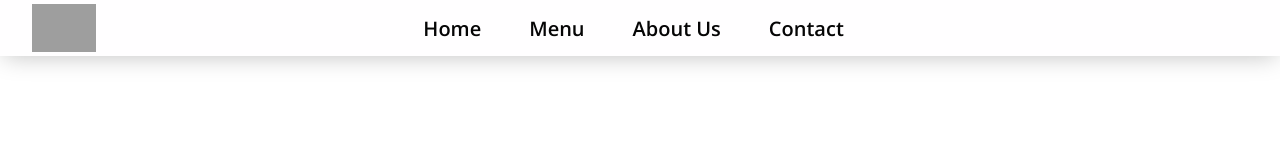
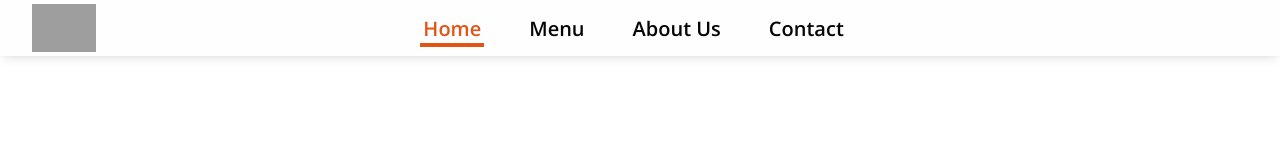
Before and after one commit to Luzefiru/odin-restaurant-page, a website built with webpack: page dist/index.html in a window 1280 px wide. Built offline with nearby package versions, Linux system fonts and the light colour scheme; grey boxes are pictures that could not be loaded.

Commit message:
feat: add currently selected navlink text decoration

```diff
--- a/dist/index.html
+++ b/dist/index.html
@@ -13,7 +13,7 @@
     <img class="header__logo" src="../res/logo-right.png" style="width: 4rem">
     <nav>
       <ul class="nav__list">
-        <li><a href="#" class="nav__list__link">Home</a></li>
+        <li><a href="#" class="nav__list__link selected">Home</a></li>
         <li><a href="#" class="nav__list__link">Menu</a></li>
         <li><a href="#" class="nav__list__link">About Us</a></li>
         <li><a href="#" class="nav__list__link">Contact</a></li>
--- a/dist/style.css
+++ b/dist/style.css
@@ -31,7 +31,7 @@ header {
   grid-template-columns: 1fr 21fr 1.5fr;
   grid-auto-flow: column;
   background-color: var(--surface);
-  box-shadow: 0 4px 24px -4px rgba(0, 0, 0, .25);
+  box-shadow: 0 2px 12px -4px rgba(0, 0, 0, .25);
   padding: 0.25rem 2rem;
 }
 
@@ -47,11 +47,28 @@ nav {
   gap: 3rem
 }
 
-.nav__list__link:link {
+.nav__list__link:link,
+.nav__list__link:visited {
+  display: flex;
+  flex-direction: column;
   text-decoration: none;
   color: var(--text);
   font-weight: 600;
   font-size: 1.25rem;
+}
+
+.nav__list__link.selected {
+  color: var(--primary);
+}
+
+.nav__list__link.selected:after {
+  content: '\A';
+  background-color: var(--primary);
+  width: 4rem;
+  height: 4px;
+  align-self: center;
+  position: absolute;
+  margin: 1.75rem;
 }
 
 .hero {
```
